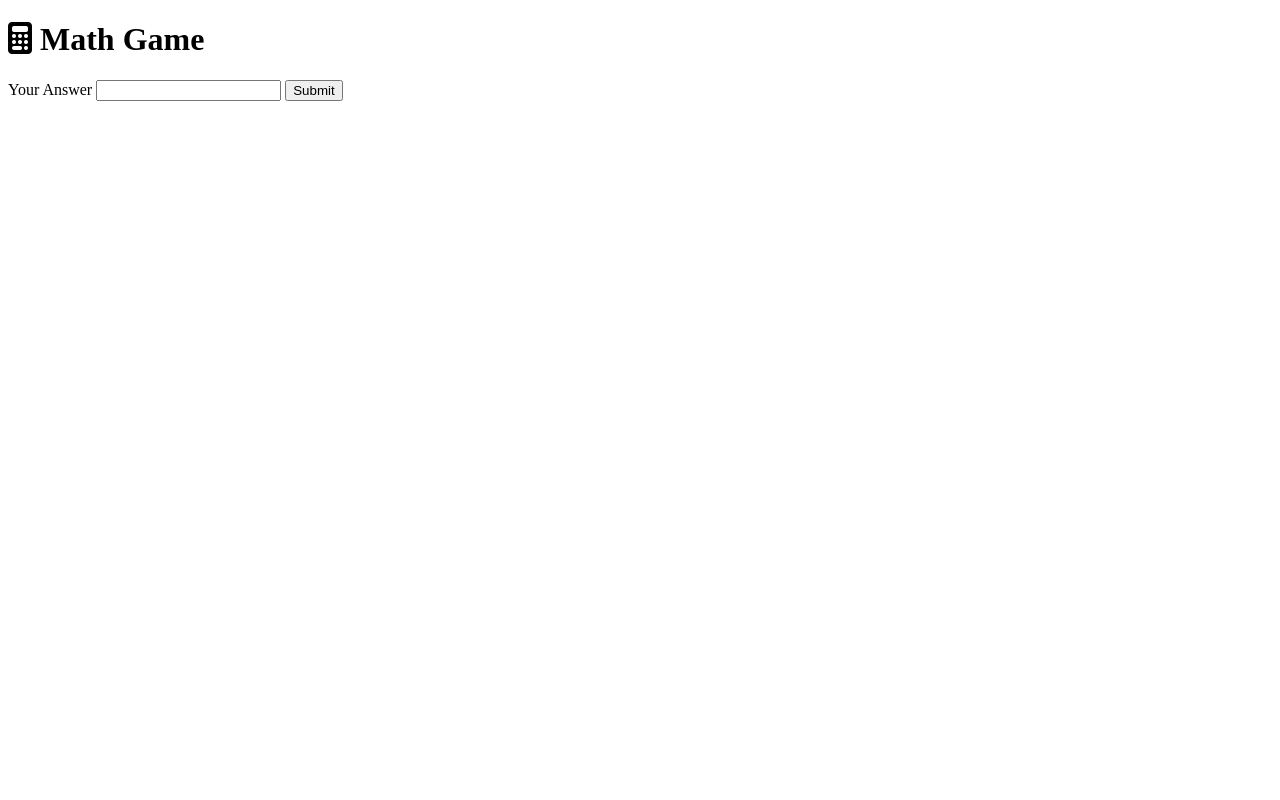
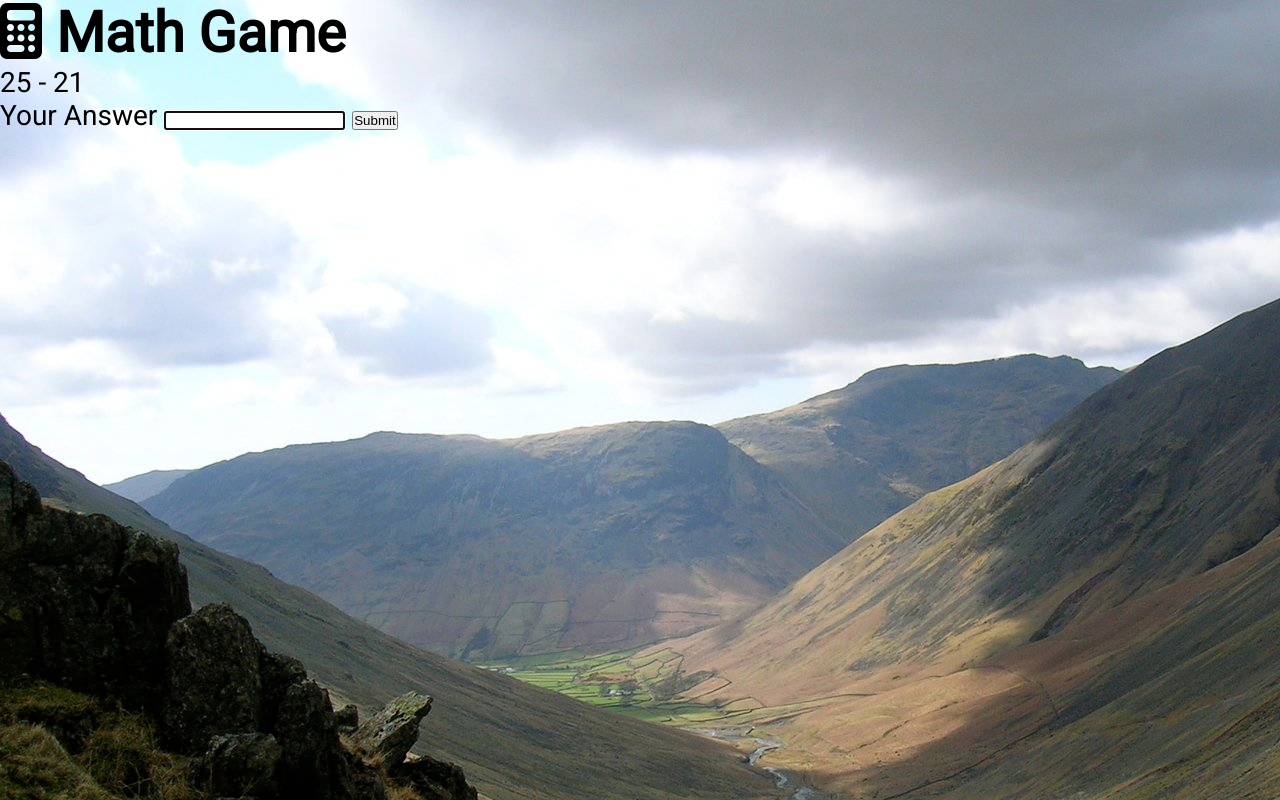
Before and after one commit to SnezhanaZdravkova/practice-math, a plain HTML site: page index.html in a window 1280 px wide. Drawn offline with Linux system fonts and the light colour scheme.

Commit message:
Add files back to assets folder

```diff
--- /dev/null
+++ b/assets/css/style.css
@@ -0,0 +1,17 @@
+@import url('https://fonts.googleapis.com/css2?family=Oswald&family=Roboto&display=swap');
+*{
+    margin: 0;
+    padding: 0;
+    box-sizing: border-box;
+}
+
+body{
+    color: black;
+    font-family: 'Roboto', serif;
+    font-size: 28px;
+    background-image: url("../images/great-gable-1056451.jpg");
+    background-color: aquamarine;
+}
+h1{
+    font-family: 'Oswald' sans-serif;
+}
--- /dev/null
+++ b/assets/js/script.js
@@ -0,0 +1,27 @@
+const gameElement = document.querySelector(".game")
+const ourForm = document.querySelector(".our-form")
+const ourField = document.querySelector(".our-field")
+//initials results: correct and incorrect
+let result = {
+    score: 0,
+    wrongAnswer: 0
+}
+function updateGame(){
+    result.currentGame = generateGame()
+    gameElement.innerHTML = `${result.currentGame.numOne} ${result.currentGame.operator} ${result.currentGame.numTwo}`
+    ourField.value = ""
+    ourField.focus()
+}
+updateGame();
+//function - creates random number between 1 and 25
+function generateNumber(max){
+    return Math.floor(Math.random() * max + 1)
+}
+//returns random number one, random number two and random choice of the operator "+" or "-"
+function generateGame(){
+    return{
+        numOne: generateNumber(25),
+        numTwo: generateNumber(25),
+        operator: ["+", "-"][1]
+    }
+}
```
Also changed, not shown: index.html (+2 -2 lines), assets/images/great-gable-1056451.jpg (added).
